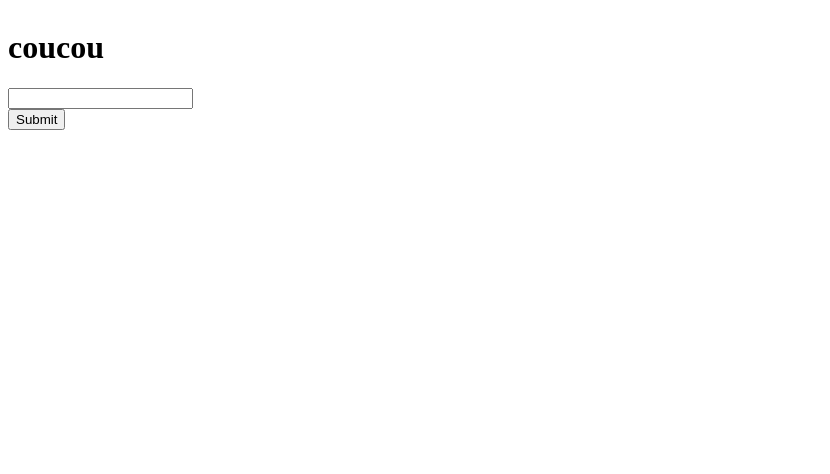
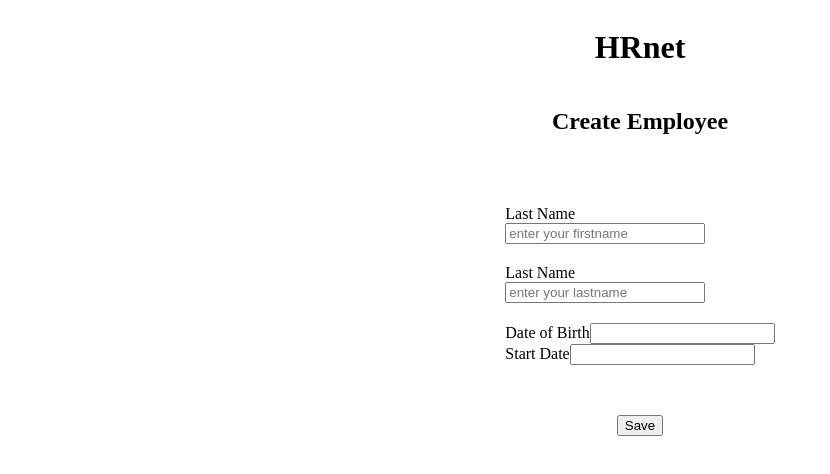
Before and after one commit to FABIEN-T/HRnet, a React (Vite) app: page / in a window 1280 px wide. Shown: the top 474 px of the page, without its empty margins (0-830 px from the left). Built offline with nearby package versions, Linux system fonts and the light colour scheme.

Commit message:
datepicker

```diff
--- a/src/App.css
+++ b/src/App.css
@@ -1,6 +1,11 @@
 .App {
   display: flex;
   flex-direction: column;
+}
+
+h1,
+h2 {
+  text-align: center;
 }
 
 .inputName-wrapper {
--- a/src/App.tsx
+++ b/src/App.tsx
@@ -14,8 +14,8 @@ function App() {
         btnBgColor={'midnightblue'}
         fontSize={'1.2rem'}
       /> */}
-      {/* <Form /> */}
-      <Example />
+      <Form />
+      {/* <Example /> */}
     </div>
   )
 }
--- a/src/components/Form.tsx
+++ b/src/components/Form.tsx
@@ -2,54 +2,38 @@
 
 import React, { useState } from 'react'
 import { useForm, Controller } from 'react-hook-form'
-import ReactDatePicker from 'react-datepicker'
 import DatePicker from 'react-datepicker'
 import 'react-datepicker/dist/react-datepicker.css'
 
 import '../App.css'
-// import { useSelector, useDispatch } from 'react-redux'
-// import { actionToggleEdit } from '../_features/auth.slice.js'
-// import { mwUpdateUserProfile } from '../_middlewares/middlewares'
-// import { removeState } from '../_utils/stateStorageFunctions'
 
 export default function FormEditName() {
-  // const dispatch = useDispatch()
-  //   const { firstName, lastName, isRememberMe } = useSelector(
-  //     (state) => state.auth
-  //   )
   // récupération des élements du state
-  const [startDate, setStartDate] = useState()
-  const [dateBirth, setDateBirth] = useState()
-  //   const defaultValues = {
-  //     ReactDatepicker: new Date(),
-  //   }
+  const [startDate, setStartDate] = useState(null)
+  const [dateBirth, setDateBirth] = useState(null)
 
   const {
     register,
     handleSubmit,
     control,
     formState: { errors },
+    setValue,
+    // reset,
   } = useForm()
 
   const save = (data) => {
     console.log(
-      data,
-      data.dateBirth ? data.dateBirth.toLocaleDateString() : null,
-      data.dateBirth ? data.dateBirth.getMonth() : null,
-      data.dateBirth ? data.dateBirth.getFullYear() : null
+      data
+      // data.dateBirth ? data.dateBirth.toLocaleDateString() : null,
+      // data.dateBirth ? data.dateBirth.getMonth() : null,
+      // data.dateBirth ? data.dateBirth.getFullYear() : null
     )
-    // const updateData = {
-    //   firstName: data.firstName ? data.firstName : firstName,
-    //   lastName: data.lastName ? data.lastName : lastName,
-    // }
-    // appel de l'action "toggle" d'ouverture/fermeture du formulaire d'édition
-    // dispatch(actionToggleEdit())
-    // appel de la fonction de modification du prénom et du nom de l'utilisateur dans la base de données
-    // dispatch(mwUpdateUserProfile(updateData, isRememberMe))
-    // removeState()
   }
 
   return (
+    <>
+      <h1>HRnet</h1>
+      <h2>Create Employee</h2>
       <form id="external-form">
         <div className="inputName-wrapper inputName-wrapper-column">
           <div className="inputContainer">
@@ -102,25 +86,14 @@ export default function FormEditName() {
               )}
             </div>
           </div>
-        {/* <div className="inputContainer">
-          <label htmlFor="dateBirth">Date of Birth</label>
-          <DatePicker
-            selected={dateBirth}
-            onChange={(date) => {
-              setDateBirth(date)
-            }}
-          />
-        </div>
-        <div className="inputContainer">
-          <label htmlFor="dateStart">Start Date</label>
-        </div> */}
+
           <section>
             <label htmlFor="dateBirth">Date of Birth</label>
             <Controller
               control={control}
               name="dateBirth"
               render={({ field }) => (
-              <ReactDatePicker
+                <DatePicker
                   className="input"
                   // placeholderText="Select date"
                   onChange={(e) => field.onChange(e)}
@@ -129,33 +102,27 @@ export default function FormEditName() {
                   showMonthDropdown
                   showYearDropdown
                   dropdownMode="select"
-                required
-                form="external-form"
+                  required={true}
+                  // form="external-form"
                 />
               )}
             />
           </section>
-        <section>
-          <label htmlFor="dateStart">Start Date</label>
-          <Controller
-            control={control}
-            name="dateStart"
-            render={({ field }) => (
-              <ReactDatePicker
-                className="input"
-                // placeholderText="Select date"
-                onChange={(e) => field.onChange(e)}
-                selected={field.value}
-                dateFormat="MM/dd/yyyy"
+          <div>
+            <label htmlFor="startDate">Start Date</label>
+
+            <DatePicker
+              required={true}
+              selected={startDate}
+              onChange={(date) => {
+                setStartDate(date)
+                setValue('startDate', date.toLocaleDateString())
+              }}
               showMonthDropdown
               showYearDropdown
               dropdownMode="select"
-                required
-                form="external-form"
             />
-            )}
-          />
-        </section>
+          </div>
         </div>
 
         <div className="inputName-wrapper">
@@ -164,5 +131,6 @@ export default function FormEditName() {
           </button>
         </div>
       </form>
+    </>
   )
 }
--- a/src/components/InputText.tsx
+++ /dev/null
@@ -1,85 +0,0 @@
-// import { useForm } from 'react-hook-form'
-
-// const {
-//   register,
-//   formState: { errors },
-// } = useForm()
-
-// export default function InputText({ name }) {
-//   return (
-//     <div className="inputContainer">
-//       <div className="inputNameError">
-//         {errors?.name?.type === 'required' && (
-//           <p className="pErrorName">This field is required</p>
-//         )}
-//         {errors?.name?.type === 'maxLength' && (
-//           <p className="pErrorName">Cannot exceed 20 characters</p>
-//         )}
-//         {errors?.name?.type === 'pattern' && (
-//           <p className="pErrorName">Alphabetical characters only</p>
-//         )}
-//       </div>
-
-//       <input
-//         name={name}
-//         // placeholder="enter your firstname"
-//         {...register(
-//           { name },
-//           {
-//             required: true,
-//             maxLength: 20,
-//             pattern: /^[a-zA-Z\s\-À-ÖØ-öø-ÿ']+$/g,
-//           }
-//         )}
-//       />
-//     </div>
-//   )
-// }
-
-// import React, { useState } from 'react'
-// import DatePicker from 'react-datepicker'
-
-// import 'react-datepicker/dist/react-datepicker.css'
-
-// // CSS Modules, react-datepicker-cssmodules.css
-// // import 'react-datepicker/dist/react-datepicker-cssmodules.css';
-
-// const Example = () => {
-//   const [startDate, setStartDate] = useState(new Date())
-//   return (
-//     <DatePicker selected={startDate} onChange={(date) => setStartDate(date)} />
-//   )
-// }
-
-// export default Example
-
-// @ts-nocheck
-
-import React from 'react'
-import DatePicker from 'react-datepicker'
-import 'react-datepicker/dist/react-datepicker.css'
-import { TextField } from '@material-ui/core'
-import { useState, useEffect } from 'react'
-import { useForm, Controller } from 'react-hook-form'
-
-export default function Example() {
-  const [startDate, setStartDate] = useState(null)
-  useEffect(() => {
-    console.log('startDate', startDate)
-  })
-
-  return (
-    <>
-      <h1>coucou</h1>
-      <DatePicker
-        selected={startDate}
-        onChange={(date) => setStartDate(date)}
-        required
-        form="external-form"
-      />
-      <form id="external-form">
-        <input type="submit" />
-      </form>
-    </>
-  )
-}
```
Lines whose indentation alone changed are shown as unchanged.
